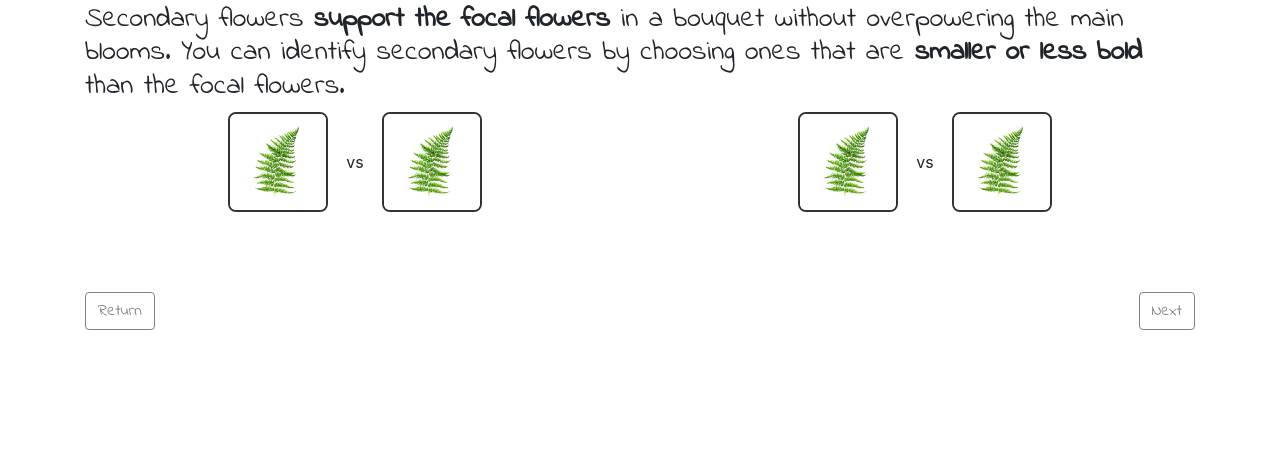
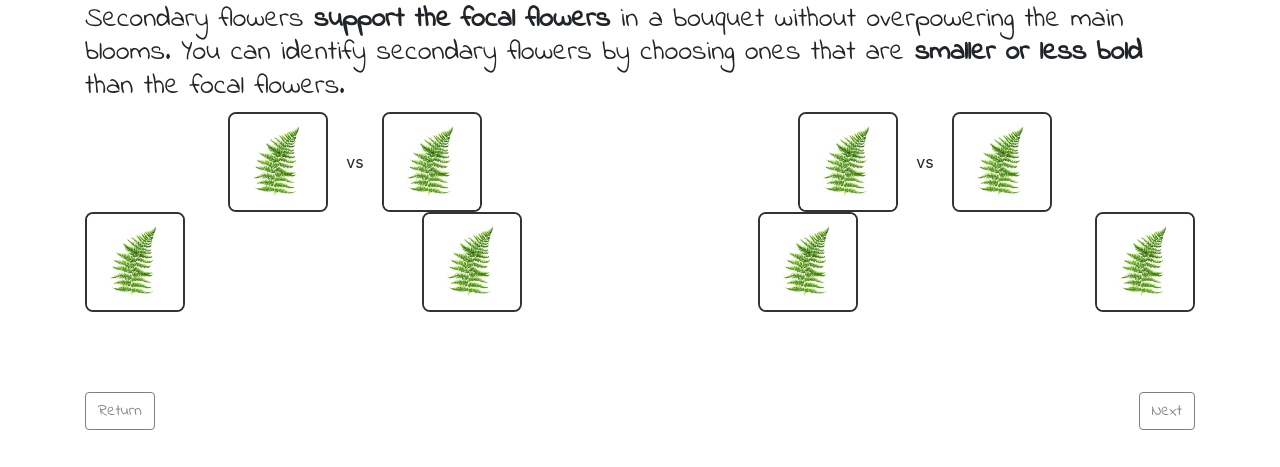
Before and after one commit to chiphamthao/flower-bouquet-builder, a Flask app: page /focal_secondary in a window 1280 px wide. Shown: the part 333-800 px from the top of the page. Run offline with Flask 3, Linux system fonts and the light colour scheme; some libraries are stand-ins or nearby versions.

Commit message:
edited lesson page content

```diff
--- a/static/main.css
+++ b/static/main.css
@@ -117,6 +117,7 @@
   max-width: 1200px;
   margin: 0 auto;
 }
+
 /* Greens Page */
 .lesson-title {
   font-family: 'Indie Flower', sans-serif;
@@ -201,13 +202,10 @@
   border-radius: 10px;
 }
 
-
 .line-break {
   display: block;
 }
 
-<<<<<<< HEAD
-=======
 /* color harmony cyu */
 .bouquet-img {
   max-width: 400px;
@@ -303,6 +301,7 @@ label.disabled {
     align-items: center;
     justify-content: center;
     gap: 10px;
+}
 
 .img-vs {
     width: 100px;
@@ -312,6 +311,13 @@ label.disabled {
     border-radius: 8px;
 }
 
+.img-group1 {
+    width: 100px;
+    height: 100px;
+    object-fit: cover;
+    border: 2px solid #333;
+    border-radius: 8px;
+}
 
 /* Flower Grid Styles */
 .flower-grid {
@@ -600,7 +606,7 @@ label.disabled {
   bottom: -5px;
 }
 
-.ui-wrapper { overflow: visible; }            /* keep from clipping */
+.ui-wrapper { overflow: visible; }
 .ui-rotatable-handle {
   width: 20px;
   height: 20px;
@@ -611,7 +617,7 @@ label.disabled {
   top: -10px;
   right: -10px;
   cursor: grab;
-  z-index: 1000;     /* make sure it’s above the image */
+  z-index: 1000;
   display: none;
 }
 
--- a/templates/focal_secondary.html
+++ b/templates/focal_secondary.html
@@ -35,6 +35,17 @@
     </div>
 </div>
 
+<div class="row">
+    <div class="col-md-12">
+        <div class="d-flex justify-content-between">
+            <img src="/static/images/fern.avif" alt="Fern" class="img-group1" />
+            <img src="/static/images/fern.avif" alt="Fern" class="img-group1" />
+            <img src="/static/images/fern.avif" alt="Fern" class="img-group1" />
+            <img src="/static/images/fern.avif" alt="Fern" class="img-group1" />
+        </div>
+    </div>
+</div>
+
 <div class="back_next">
     <div class="row justify-content-between">
         <div class="col-auto">
```
